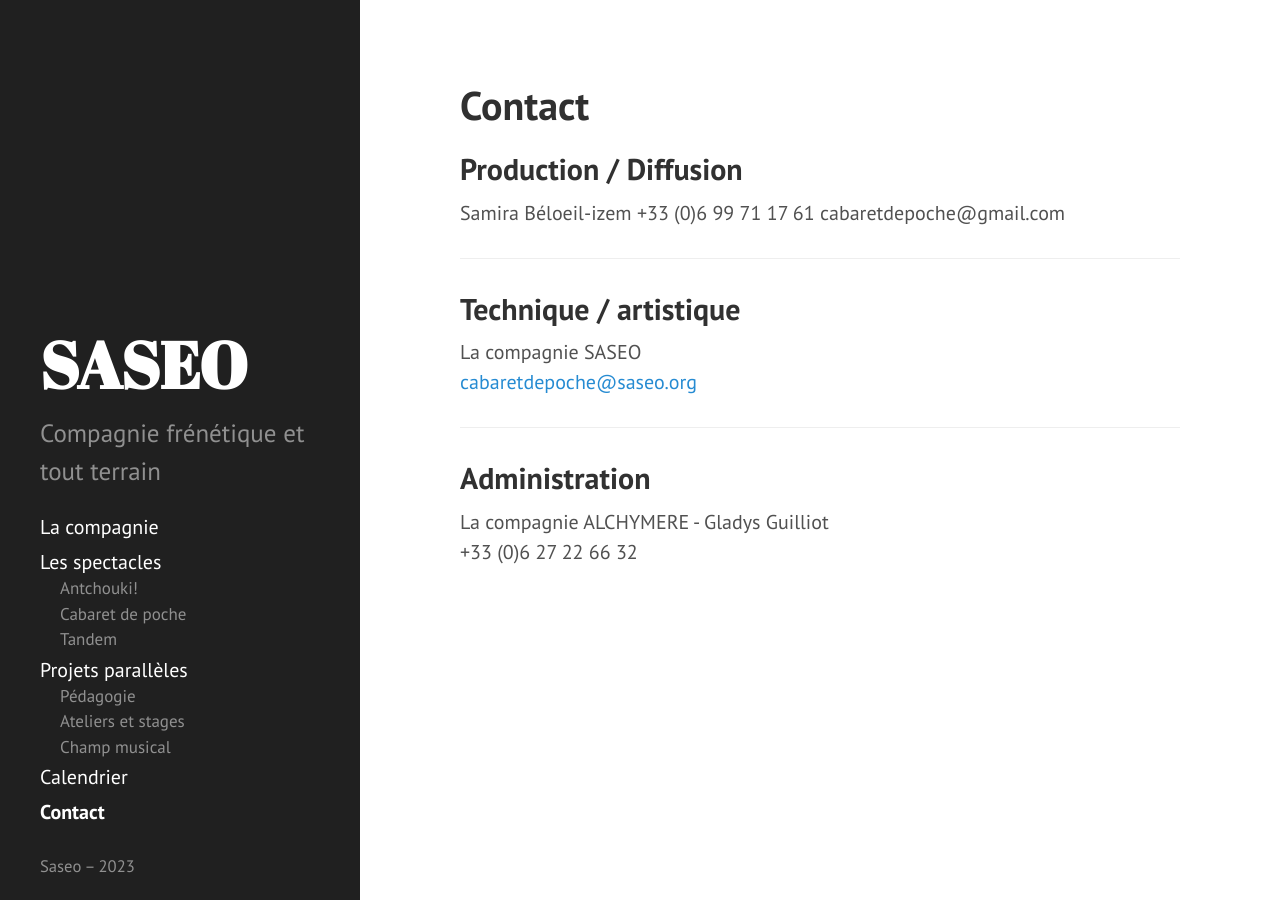
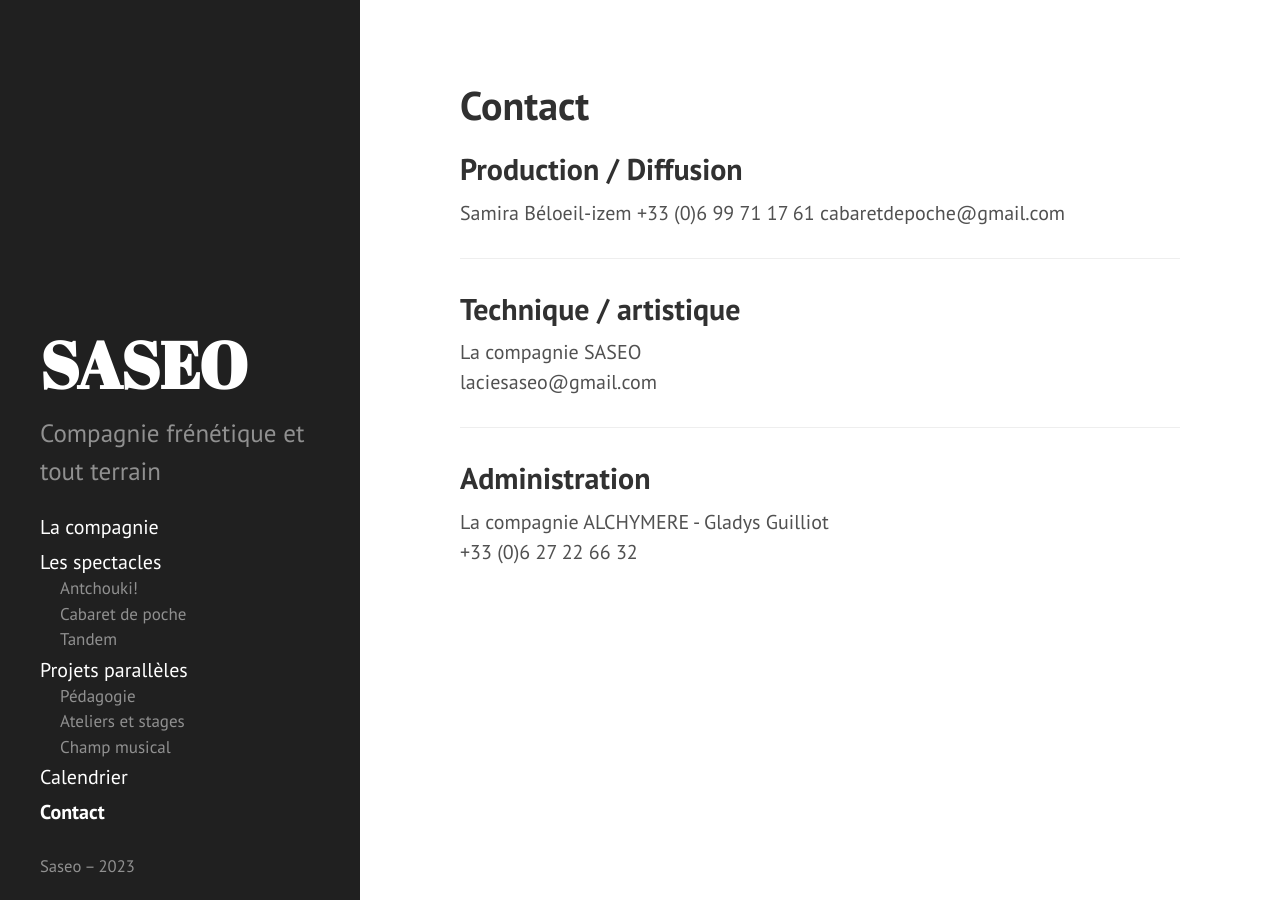
Before and after one commit to rizoom/saseo.org, a Jekyll site: the page built from contact.md, in a window 1280 px wide. Built offline with Jekyll 4.4.1, drawn with Linux system fonts in a browser that asks for light colours; some of the changed lines change nothing that is shown.

Commit message:
Update contact.md

```diff
--- a/contact.md
+++ b/contact.md
@@ -13,7 +13,7 @@
 
 ## Technique / artistique
 La compagnie SASEO
-[&#99;&#97;&#98;&#97;&#114;&#101;&#116;&#100;&#101;&#112;&#111;&#99;&#104;&#101;&#64;&#115;&#97;&#115;&#101;&#111;&#46;&#111;&#114;&#103;](&#109;&#97;&#73;&#108;&#116;&#79;&#58;&#99;&#97;&#98;&#97;&#114;&#101;&#116;&#100;&#101;&#112;&#111;&#99;&#104;&#101;&#64;&#115;&#97;&#115;&#101;&#111;&#46;&#111;&#114;&#103;)
+laciesaseo@gmail.com
 
 ---
 
```
